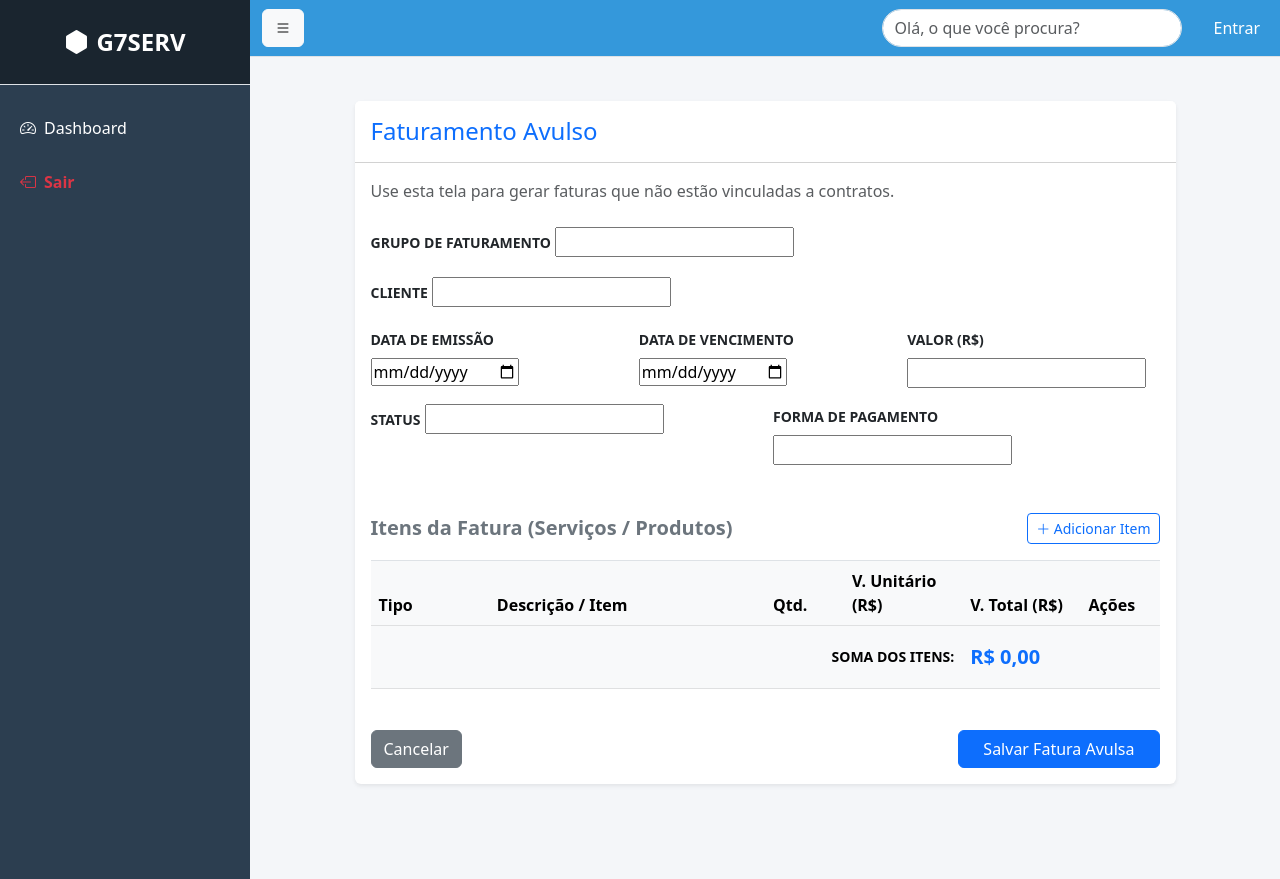
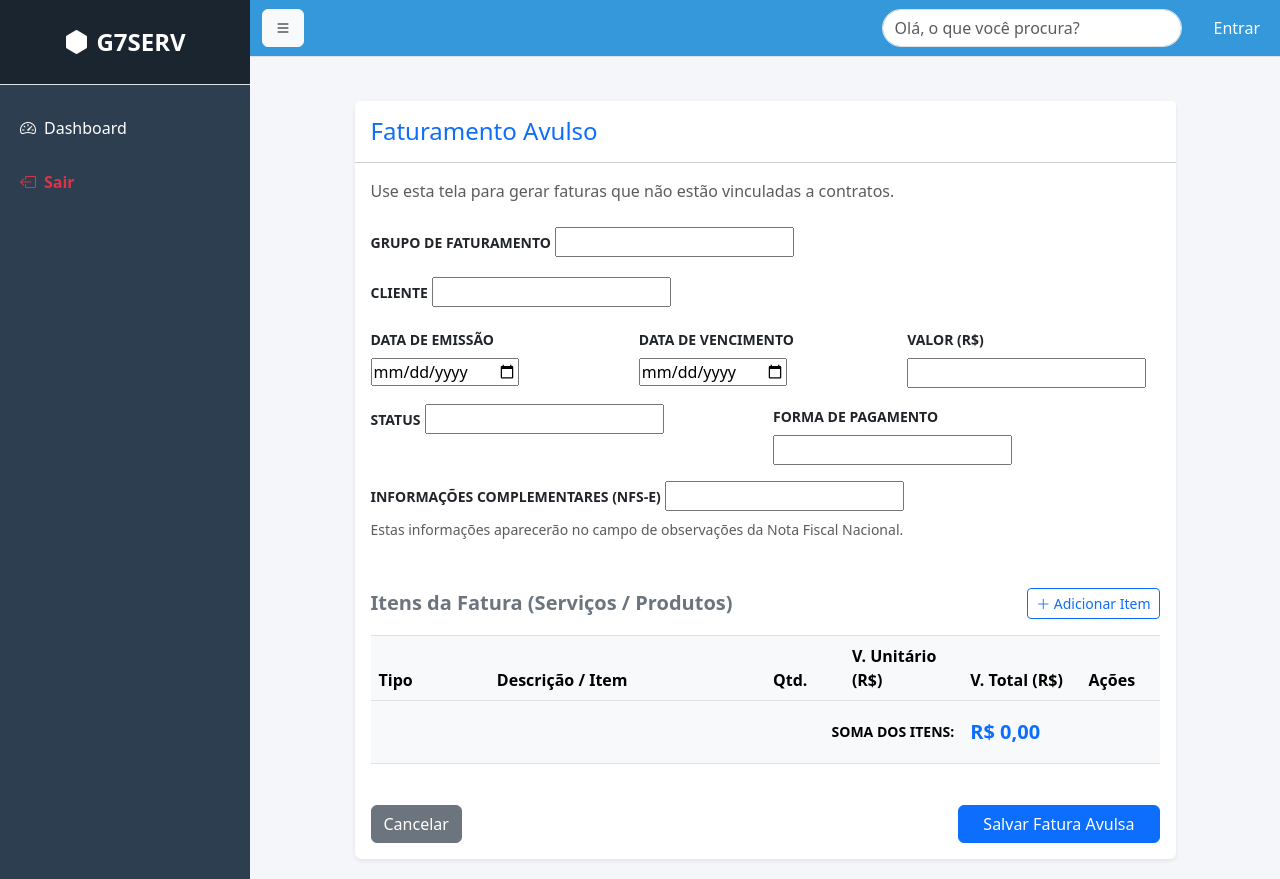
Before and after one commit to EMachadoP/erp-g7serv, a Django app: template faturamento/templates/faturamento/invoice_standalone_form.html in a window 1280 px wide. Run offline with Django 5.2, Linux system fonts and the light colour scheme; the template is opened without the code that fills it, so the values that code supplies are empty, except form fields; tables that the repository leaves empty hold one stand-in row (values such as "Sample post"); form fields are guessed from the names that the template uses; some libraries are stand-ins or nearby versions.

Commit message:
\Add complementary information field to Invoices and NFSe mapping\

```diff
--- a/faturamento/forms.py
+++ b/faturamento/forms.py
@@ -6,7 +6,7 @@ from estoque.models import Product
 class InvoiceForm(forms.ModelForm):
     class Meta:
         model = Invoice
-        fields = ['billing_group', 'client', 'contract', 'issue_date', 'due_date', 'amount', 'status', 'payment_method']
+        fields = ['billing_group', 'client', 'contract', 'issue_date', 'due_date', 'amount', 'status', 'payment_method', 'complementary_info']
         widgets = {
             'billing_group': forms.Select(attrs={'class': 'form-select'}),
             'client': forms.Select(attrs={'class': 'form-select select2'}),
@@ -16,6 +16,7 @@ class InvoiceForm(forms.ModelForm):
             'amount': forms.NumberInput(attrs={'class': 'form-control bg-light', 'step': '0.01', 'readonly': 'readonly'}),
             'status': forms.Select(attrs={'class': 'form-select'}),
             'payment_method': forms.Select(attrs={'class': 'form-select'}),
+            'complementary_info': forms.Textarea(attrs={'class': 'form-control', 'rows': 3, 'placeholder': 'Informações complementares para a NFSe'}),
         }
 
     def __init__(self, *args, **kwargs):
@@ -48,7 +49,7 @@ class StandaloneInvoiceForm(forms.ModelForm):
     """Formulário para faturas avulsas (sem vínculo de contrato)"""
     class Meta:
         model = Invoice
-        fields = ['billing_group', 'client', 'issue_date', 'due_date', 'amount', 'status', 'payment_method']
+        fields = ['billing_group', 'client', 'issue_date', 'due_date', 'amount', 'status', 'payment_method', 'complementary_info']
         widgets = {
             'billing_group': forms.Select(attrs={'class': 'form-select'}),
             'client': forms.Select(attrs={'class': 'form-select select2'}),
@@ -57,6 +58,7 @@ class StandaloneInvoiceForm(forms.ModelForm):
             'amount': forms.NumberInput(attrs={'class': 'form-control bg-light', 'step': '0.01', 'readonly': 'readonly'}),
             'status': forms.Select(attrs={'class': 'form-select'}),
             'payment_method': forms.Select(attrs={'class': 'form-select'}),
+            'complementary_info': forms.Textarea(attrs={'class': 'form-control', 'rows': 3, 'placeholder': 'Informações complementares para a NFSe'}),
         }
 
     def __init__(self, *args, **kwargs):
--- a/faturamento/models.py
+++ b/faturamento/models.py
@@ -92,6 +92,7 @@ class Invoice(models.Model):
     amount = models.DecimalField(max_digits=12, decimal_places=2)
     status = models.CharField(max_length=2, choices=STATUS_CHOICES, default='PD')
     payment_method = models.CharField(max_length=50, choices=PAYMENT_METHOD_CHOICES, default='BOLETO', verbose_name="Forma de Pagamento")
+    complementary_info = models.TextField(blank=True, null=True, verbose_name="Informações Complementares")
     created_at = models.DateTimeField(auto_now_add=True)
     updated_at = models.DateTimeField(auto_now=True)
 
--- a/faturamento/templates/faturamento/invoice_standalone_form.html
+++ b/faturamento/templates/faturamento/invoice_standalone_form.html
@@ -66,6 +66,13 @@
                         <div class="col-md-6">
                             <label class="form-label fw-bold small text-uppercase">Forma de Pagamento</label>
                             {{ form.payment_method }}
+                        </div>
+                        <div class="col-12">
+                            <label class="form-label fw-bold small text-uppercase">Informações Complementares
+                                (NFS-e)</label>
+                            {{ form.complementary_info }}
+                            <div class="form-text text-muted">Estas informações aparecerão no campo de observações da
+                                Nota Fiscal Nacional.</div>
                         </div>
                     </div>
 
--- a/financeiro/fiscal/nfs_national.py
+++ b/financeiro/fiscal/nfs_national.py
@@ -65,7 +65,8 @@ def emitir_nfse(invoice):
             cliente=invoice.client, # Assuming Person model compatibility
             servico=default_service,
             valor_servico=invoice.amount, # Override value from invoice
-            descricao_servico=f"Ref. Fatura {invoice.number}" # Override description
+            descricao_servico=f"Ref. Fatura {invoice.number}", # Override description
+            inf_adic=invoice.complementary_info # Copy complementary info
         )
 
         # 4. Transmit to SEFIN
--- a/nfse_nacional/models.py
+++ b/nfse_nacional/models.py
@@ -75,6 +75,7 @@ class NFSe(models.Model):
     # Override fields from Service/Invoice
     valor_servico = models.DecimalField(max_digits=10, decimal_places=2, null=True, blank=True, verbose_name="Valor do Serviço (Override)")
     descricao_servico = models.TextField(null=True, blank=True, verbose_name="Descrição do Serviço (Override)")
+    inf_adic = models.TextField(null=True, blank=True, verbose_name="Informações Complementares")
 
     def save(self, *args, **kwargs):
         if not self.numero_dps:
--- a/nfse_nacional/services/xml_builder.py
+++ b/nfse_nacional/services/xml_builder.py
@@ -192,6 +192,7 @@ def renderizar_xml_dps(nfse_obj: NFSe) -> str:
         'trib_issqn': '1',  # 1=Tributável
         'c_loc_incid': cod_mun_ibge,  # Município de incidência do ISS
         'tp_ret_issqn': '1',  # 1=Não retido
+        'inf_adic': nfse_obj.inf_adic,
     }
 
     # Render the template
--- a/nfse_nacional/templates/nfse/dps_padrao_nacional.xml
+++ b/nfse_nacional/templates/nfse/dps_padrao_nacional.xml
@@ -85,5 +85,8 @@
                 </totTrib>
             </trib>
         </valores>
+        {% if inf_adic %}
+        <infAdic>{{ inf_adic }}</infAdic>
+        {% endif %}
     </infDPS>
 </DPS>
```
Also changed, not shown: faturamento/migrations/0013_invoice_complementary_info.py (added), nfse_nacional/migrations/0009_nfse_inf_adic.py (added). Lines whose indentation alone changed are shown as unchanged.
